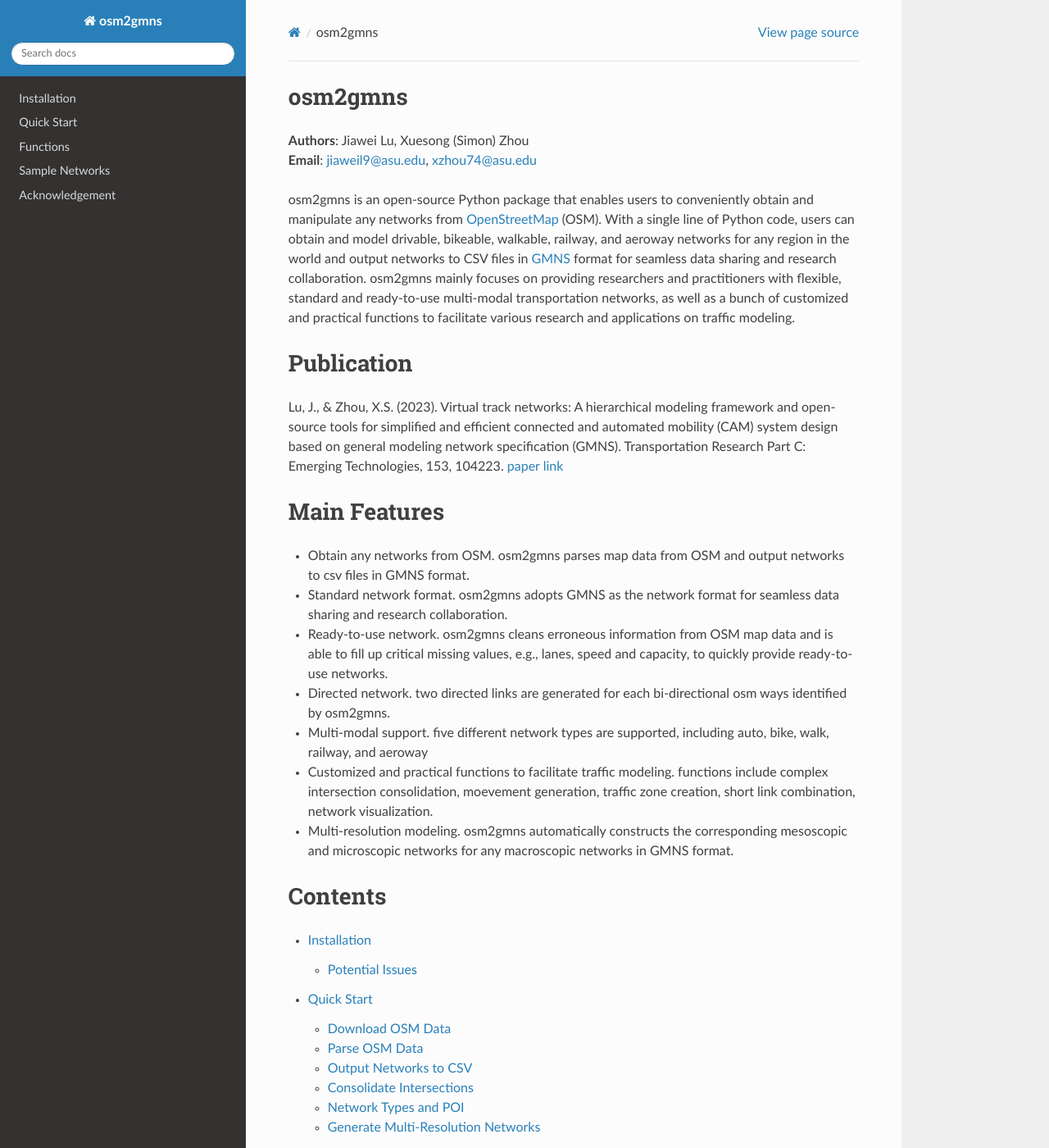
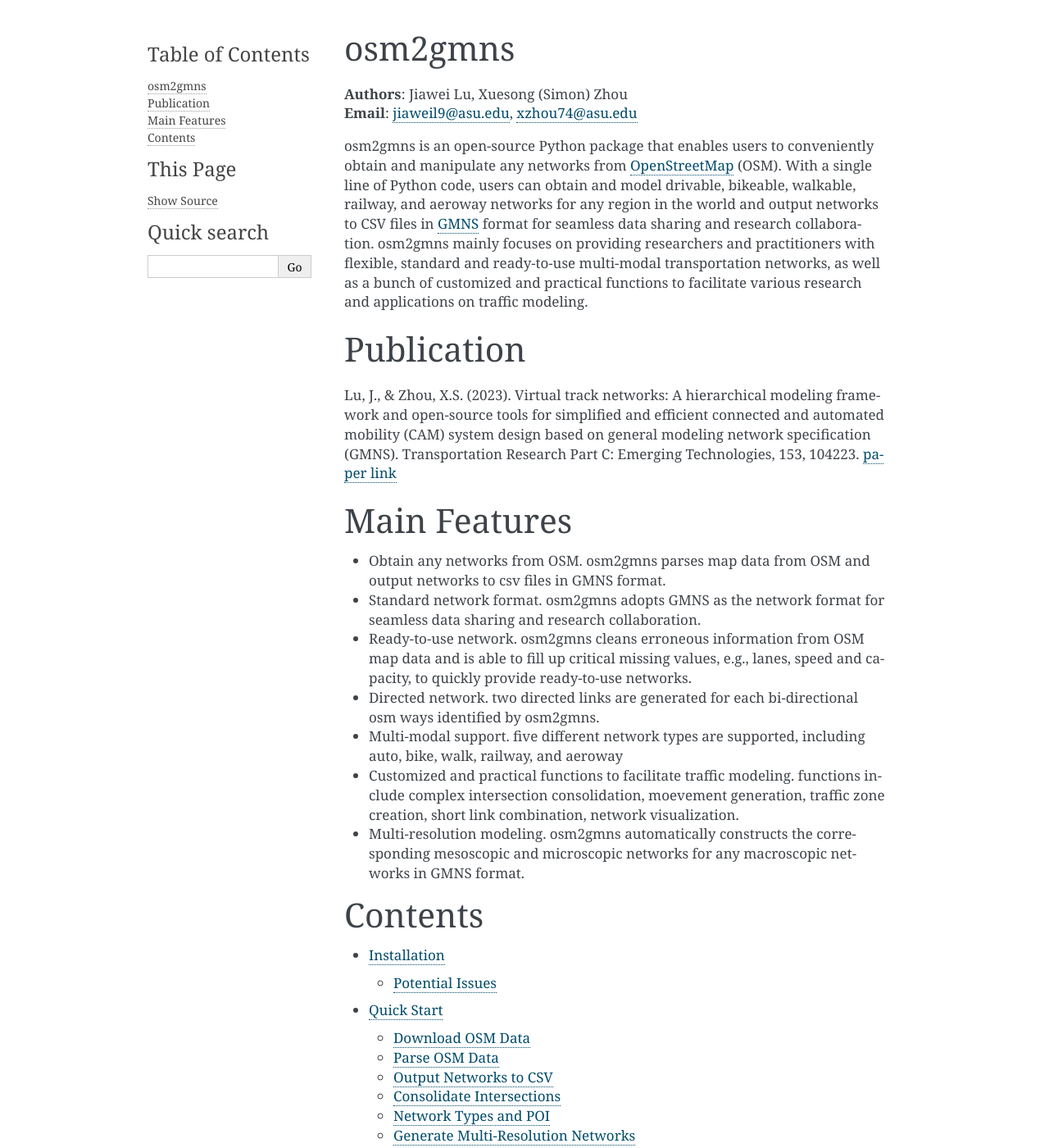
Before and after one commit to jiawlu/OSM2GMNS, a Sphinx documentation site: the page built from docs/source/index.rst, in a window 1280 px wide and 1400 px high. Shown: the whole window at 82% size. Built offline with Sphinx 7.4.7, drawn with Linux system fonts in a browser that asks for light colours; pages that are not in the unit, such as notebooks, are missing from menus; some of the changed text lies outside the part shown.

Commit message:
update readthedocs

```diff
--- a/docs/source/conf.py
+++ b/docs/source/conf.py
@@ -51,9 +51,11 @@
 # The theme to use for HTML and HTML Help pages.  See the documentation for
 # a list of builtin themes.
 #
-html_theme = 'sphinx_rtd_theme'
+# html_theme = 'sphinx_rtd_theme'
+# html_theme = 'bootstrap'
+
 
 # Add any paths that contain custom static files (such as style sheets) here,
 # relative to this directory. They are copied after the builtin static files,
 # so a file named "default.css" will overwrite the builtin "default.css".
-html_static_path = ['_static']
+# html_static_path = ['_static']
--- a/docs/source/functions.rst
+++ b/docs/source/functions.rst
@@ -30,3 +30,8 @@
 osm2gmns.multiresolutionnet
 ==================================================
 .. autofunction:: osm2gmns.multiresolutionnet.build_mrnet.buildMultiResolutionNets
+
+
+osm2gmns.func_lib
+==================================================
+.. autofunction:: osm2gmns.func_lib.getOSMRelationID
--- a/docs/source/quick-start.rst
+++ b/docs/source/quick-start.rst
@@ -14,7 +14,7 @@
 Thanks to the open-source nature of OpenStreetMap, there are lots of APIs and mirror sites that we can use to
 download osm map data. We list several popular sites here for users to choose.
 
-0) osm2gmns built-in class: OSM_RelationID_Finder
+0) osm2gmns built-in function: getOSMRelationID
 Get the relation id of a place of interest, eg. "Arizona State University", "Arizona, United States", "Tempe, AZ"...
 
 -- code-block:: python
```
